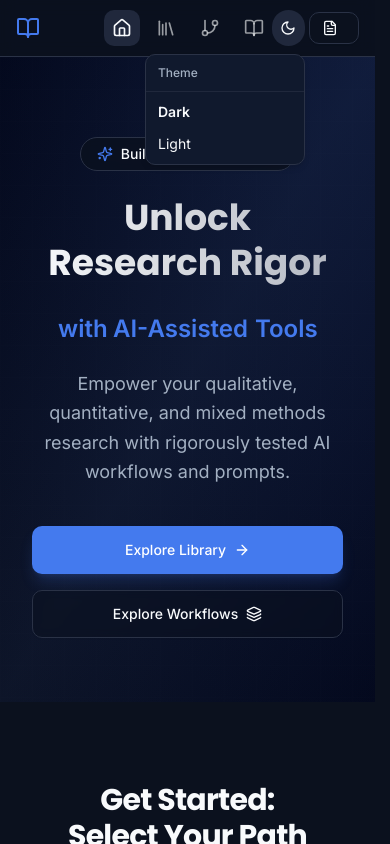
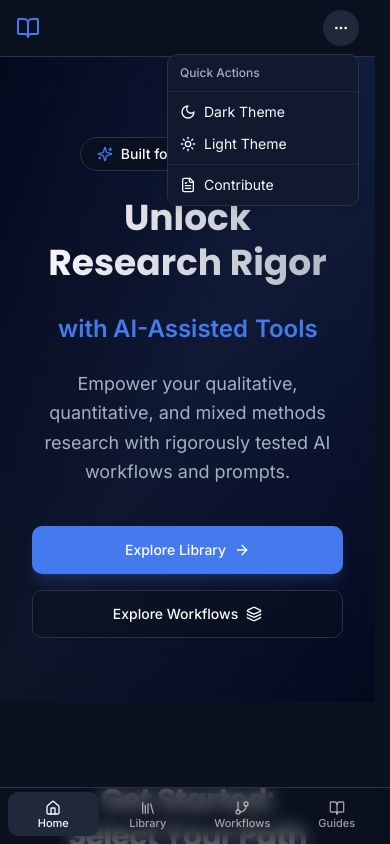
Before and after one commit to ResearchAtlas/Research-Atlas, a React (Vite) app: page / in a window 390 px wide. Both pictures are taken after a click on the button "Open quick actions menu". Shown: the top 844 px of the page. Built offline with nearby package versions, Linux system fonts and the light colour scheme.

Commit message:
Implement mobile labeled nav and utility overflow menu

```diff
--- a/src/components/layout/AppLayout.tsx
+++ b/src/components/layout/AppLayout.tsx
@@ -1,8 +1,16 @@
 import { Outlet, NavLink } from 'react-router-dom'
-import { Home, Library, GitBranch, BookOpen, FileText } from 'lucide-react'
+import { BookOpen, Ellipsis, FileText, GitBranch, Home, Library, Moon, Sun } from 'lucide-react'
 import { cn } from '@/lib/utils'
 import { Button } from '@/components/ui/button'
 import { ThemeToggle } from '@/components/layout/ThemeToggle'
+import {
+    DropdownMenu,
+    DropdownMenuContent,
+    DropdownMenuItem,
+    DropdownMenuLabel,
+    DropdownMenuSeparator,
+    DropdownMenuTrigger,
+} from '@/components/ui/dropdown-menu'
 
 const navItems = [
     { to: '/', label: 'Home', icon: Home },
@@ -11,9 +19,21 @@ const navItems = [
     { to: '/guides', label: 'Guides', icon: BookOpen },
 ]
 
+type Theme = 'dark' | 'light'
+
+const THEME_STORAGE_KEY = 'research-atlas-theme'
+
+function applyTheme(theme: Theme) {
+    if (typeof document === 'undefined') return
+
+    const root = document.documentElement
+    root.classList.toggle('dark', theme === 'dark')
+    window.localStorage.setItem(THEME_STORAGE_KEY, theme)
+}
+
 export function AppLayout() {
     return (
-        <div className="min-h-screen flex flex-col">
+        <div className="min-h-screen flex flex-col pb-[calc(4.25rem+env(safe-area-inset-bottom))] md:pb-0">
             <a
                 href="#main-content"
                 className="sr-only focus:not-sr-only focus:absolute focus:left-4 focus:top-4 focus:z-50 focus:rounded focus:bg-background focus:px-3 focus:py-2 focus:text-sm"
@@ -34,7 +54,7 @@ export function AppLayout() {
                     </div>
 
                     {/* Center: Navigation Links */}
-                    <nav className="flex flex-1 items-center justify-center space-x-2 text-sm font-medium sm:space-x-4 md:space-x-6">
+                    <nav className="hidden md:flex flex-1 items-center justify-center space-x-2 text-sm font-medium sm:space-x-4 md:space-x-6">
                         {navItems.map((item) => (
                             <NavLink
                                 key={item.to}
@@ -54,8 +74,57 @@ export function AppLayout() {
                         ))}
                     </nav>
 
-                    {/* Right: Actions */}
-                    <div className="flex min-w-0 flex-1 items-center justify-end space-x-1 md:w-[200px] md:flex-none md:space-x-2">
+                    {/* Right: Mobile Utility Menu */}
+                    <div className="flex min-w-0 flex-1 items-center justify-end md:hidden">
+                        <DropdownMenu modal={false}>
+                            <DropdownMenuTrigger asChild>
+                                <Button
+                                    variant="ghost"
+                                    size="icon"
+                                    className="rounded-full hover:bg-secondary hover:text-foreground data-[state=open]:bg-secondary data-[state=open]:text-foreground"
+                                    aria-label="Open quick actions menu"
+                                >
+                                    <Ellipsis className="h-5 w-5" aria-hidden="true" />
+                                </Button>
+                            </DropdownMenuTrigger>
+                            <DropdownMenuContent align="end" className="w-48">
+                                <DropdownMenuLabel>Quick Actions</DropdownMenuLabel>
+                                <DropdownMenuSeparator />
+                                <DropdownMenuItem
+                                    onClick={() => applyTheme('dark')}
+                                    className="focus:bg-secondary focus:text-foreground"
+                                >
+                                    <Moon className="mr-2 h-4 w-4" aria-hidden="true" />
+                                    Dark Theme
+                                </DropdownMenuItem>
+                                <DropdownMenuItem
+                                    onClick={() => applyTheme('light')}
+                                    className="focus:bg-secondary focus:text-foreground"
+                                >
+                                    <Sun className="mr-2 h-4 w-4" aria-hidden="true" />
+                                    Light Theme
+                                </DropdownMenuItem>
+                                <DropdownMenuSeparator />
+                                <DropdownMenuItem
+                                    asChild
+                                    className="focus:bg-secondary focus:text-foreground"
+                                >
+                                    <a
+                                        href="https://docs.google.com/forms/d/e/1FAIpQLSenxH7AT7kKffyO3u2TSBpqJejdkYDQfMtRP6cCVC1Sbi1pzA/viewform?usp=publish-editor"
+                                        target="_blank"
+                                        rel="noopener noreferrer"
+                                        aria-label="Contribute via Google Form"
+                                    >
+                                        <FileText className="mr-2 h-4 w-4" aria-hidden="true" />
+                                        Contribute
+                                    </a>
+                                </DropdownMenuItem>
+                            </DropdownMenuContent>
+                        </DropdownMenu>
+                    </div>
+
+                    {/* Right: Desktop Actions */}
+                    <div className="hidden md:flex min-w-0 flex-1 items-center justify-end space-x-1 md:w-[200px] md:flex-none md:space-x-2">
                         <ThemeToggle />
                         <Button
                             variant="outline"
@@ -82,6 +151,34 @@ export function AppLayout() {
                 <Outlet />
             </main>
 
+            {/* Mobile Primary Navigation */}
+            <nav
+                className="fixed inset-x-0 bottom-0 z-50 border-t bg-background/95 backdrop-blur supports-[backdrop-filter]:bg-background/60 md:hidden"
+                aria-label="Primary mobile navigation"
+            >
+                <div className="grid grid-cols-4 gap-1 px-2 pt-1 pb-[calc(env(safe-area-inset-bottom)+0.5rem)]">
+                    {navItems.map((item) => (
+                        <NavLink
+                            key={`mobile-${item.to}`}
+                            to={item.to}
+                            end={item.to === '/'}
+                            className={({ isActive }) =>
+                                cn(
+                                    'flex min-h-11 flex-col items-center justify-center gap-0.5 rounded-md px-1 py-1 text-[11px] font-medium leading-none transition-colors focus-visible:outline-none focus-visible:ring-2 focus-visible:ring-ring focus-visible:ring-offset-2',
+                                    isActive
+                                        ? 'bg-secondary text-foreground'
+                                        : 'text-foreground/60 hover:bg-secondary hover:text-foreground'
+                                )
+                            }
+                            aria-label={item.label}
+                        >
+                            <item.icon className="h-4 w-4" aria-hidden="true" />
+                            <span>{item.label}</span>
+                        </NavLink>
+                    ))}
+                </div>
+            </nav>
+
             {/* Footer */}
             <footer className="border-t py-6 md:py-0">
                 <div className="container mx-auto flex flex-col items-center justify-between gap-4 md:h-14 md:flex-row">
--- a/src/modules/guides/GuidesPage.tsx
+++ b/src/modules/guides/GuidesPage.tsx
@@ -98,7 +98,7 @@ export function GuidesPage() {
               size="sm"
               onClick={() => setIsSidebarOpen(true)}
               aria-label="Open guide navigation"
-              className="gap-2"
+              className="gap-2 hover:bg-secondary hover:text-foreground"
             >
               <Menu className="h-4 w-4" />
               Browse Guides
```
